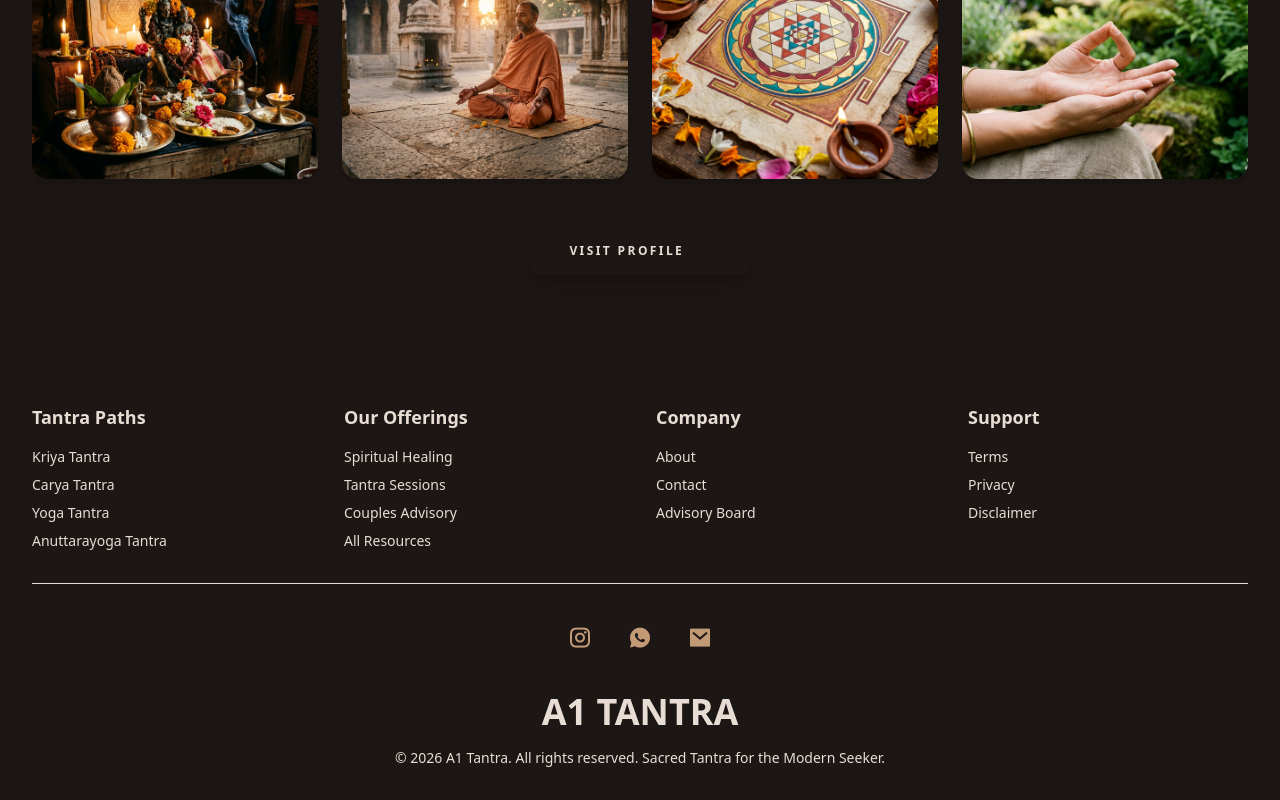
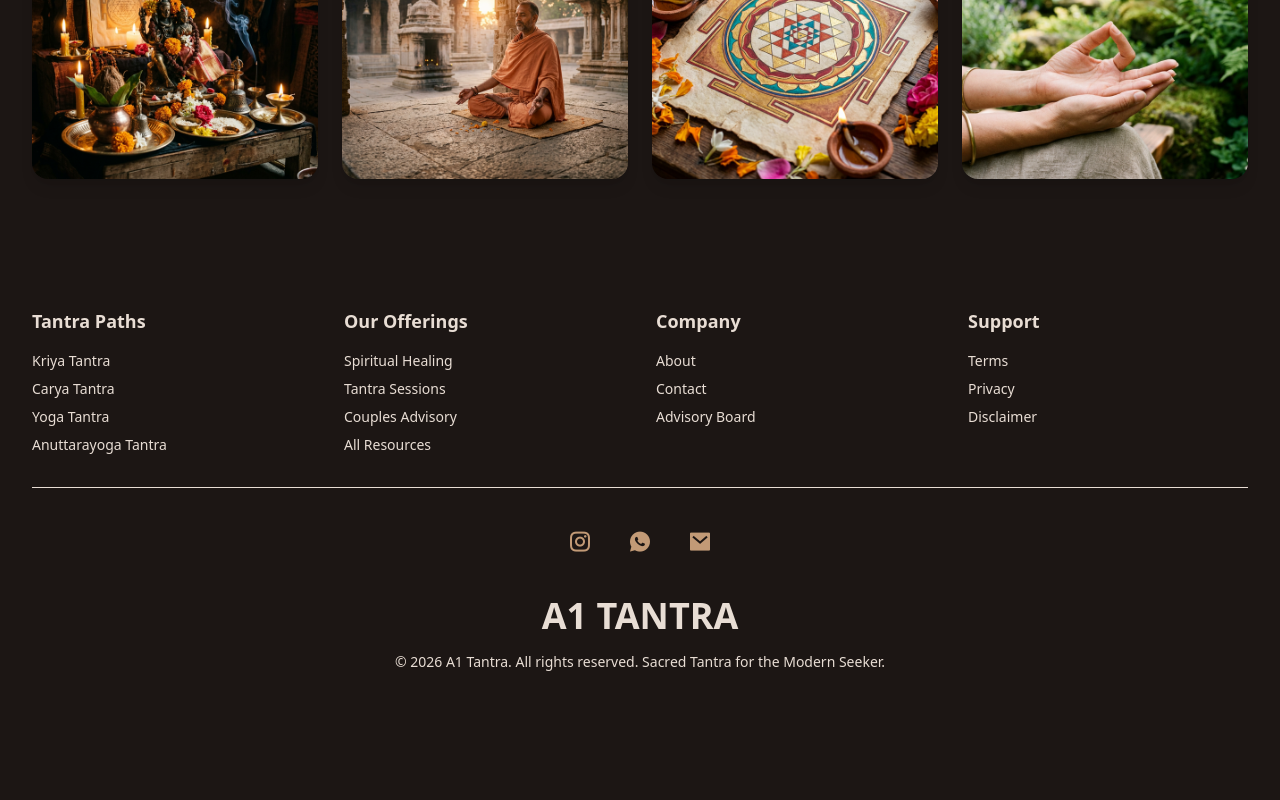
Before and after one commit to HarshalPatel1972/a1-tantra, a Next.js app: page / in a window 1280 px wide. Shown: the part 9844-10644 px from the top of the page. After the commit the page ends 10548 px from the top, so only its background shows below. Built offline with nearby package versions, Linux system fonts and the light colour scheme; no server answers.

Commit message:
Remove redundant Visit Profile button from Instagram grid

```diff
--- a/components/InstagramGrid.tsx
+++ b/components/InstagramGrid.tsx
@@ -50,18 +50,6 @@ export default function InstagramGrid() {
             </a>
           ))}
         </div>
-
-        {/* CTA */}
-        <div className="text-center mt-12">
-          <a
-            href="https://instagram.com/a1ta.ntra"
-            target="_blank"
-            rel="noopener noreferrer"
-            className="inline-flex items-center gap-3 px-10 py-4 bg-accent-red text-cream font-nav font-bold uppercase tracking-[0.2em] rounded-xl hover:bg-deep-brown transition-all duration-500 shadow-xl text-xs"
-          >
-            Visit Profile <i className="ri-arrow-right-line"></i>
-          </a>
-        </div>
       </div>
     </section>
   );
```
